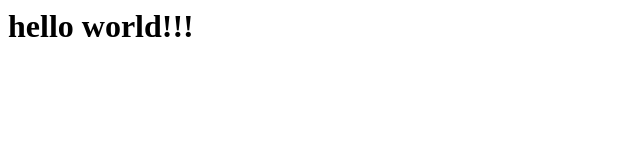
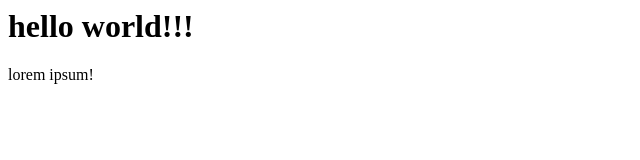
Before and after one commit to frankydev/myDev, a plain HTML site: page myDev/index.html in a window 1280 px wide. Shown: the full height of the page, 0-640 px from the left. Drawn offline with Linux system fonts and the light colour scheme.

Commit message:
check change name

```diff
--- a/myDev/index.html
+++ b/myDev/index.html
@@ -1 +1,3 @@
 <h1> hello world!!! </h1>
+
+<p> lorem ipsum! </p>
```
